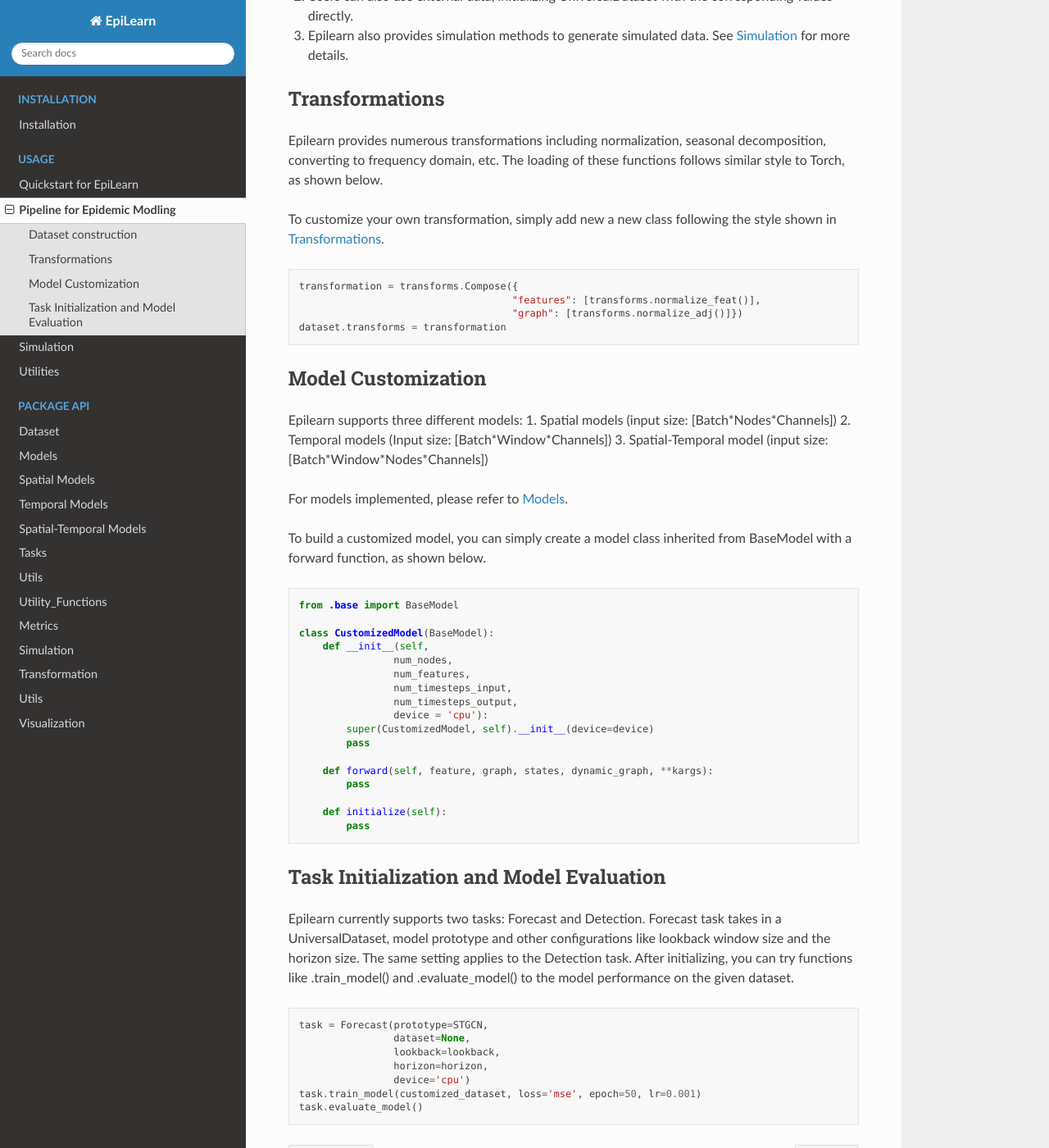
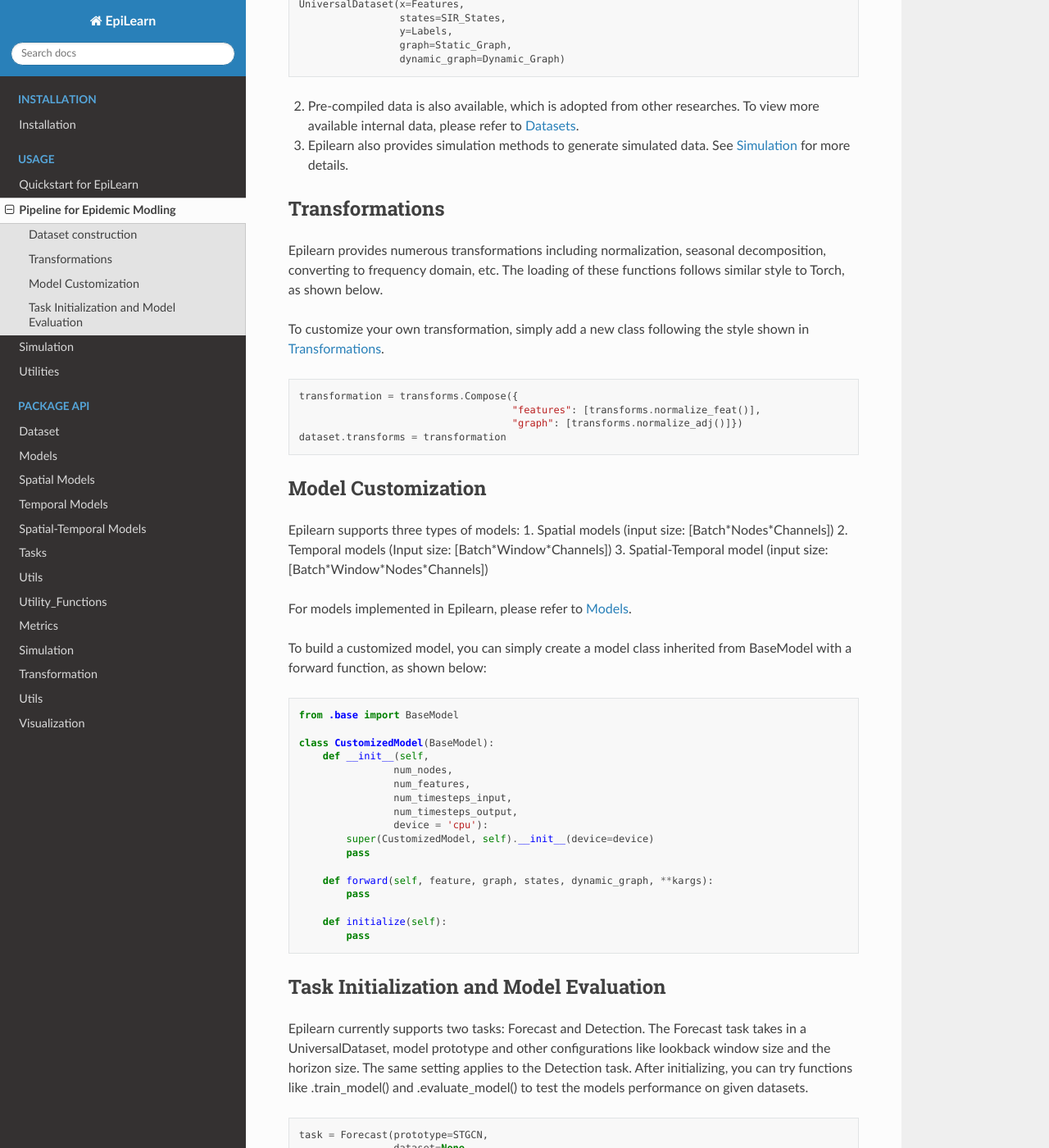
Before and after one commit to Emory-Melody/EpiLearn, a Sphinx documentation site: the page built from docs/tutorials/task_building.rst, in a window 1280 px wide and 1400 px high, scrolled down 448 px. Shown: the whole window at 82% size. Built offline with Sphinx 7.4.7 and the Read the Docs theme 2.0.0, drawn with Linux system fonts in a browser that asks for light colours; some of the changed text lies outside the part shown.

Commit message:
update doc

```diff
--- a/docs/Introduction.rst
+++ /dev/null
@@ -1,4 +0,0 @@
-Introduction
-============
-
-Introduction for Epilearn
--- a/docs/tutorials/task_building.rst
+++ b/docs/tutorials/task_building.rst
@@ -11,8 +11,17 @@ Dataset construction
 
 To begin with, we need to choose and load data using a UniversalDataset defined by Epilearn.
 
-1. Pre-compiled data is also available, which is adopted from other researches and processed. To view more available internal data, please refer to `Datasets <https://github.com/Emory-Melody/EpiLearn/tree/main/datasets>`_.
-2. Users can also use external data, initializing UniversalDataset with the corresponding values directly.
+1. Users can use external data, initializing UniversalDataset with the corresponding values directly.
+
+.. code-block:: python
+
+    UniversalDataset(x=Features,
+                     states=SIR_States,
+                     y=Labels,
+                     graph=Static_Graph,
+                     dynamic_graph=Dynamic_Graph)
+
+2. Pre-compiled data is also available, which is adopted from other researches. To view more available internal data, please refer to `Datasets <https://github.com/Emory-Melody/EpiLearn/tree/main/datasets>`_.
 3. Epilearn also provides simulation methods to generate simulated data. See  `Simulation <https://vermillion-malasada-a2864e.netlify.app/html/tutorials/simulation>`_ for more details.
 
 
@@ -21,7 +30,7 @@ Transformations
 
 Epilearn provides numerous transformations including normalization, seasonal decomposition, converting to frequency domain, etc. The loading of these functions follows similar style to Torch, as shown below.
 
-To customize your own transformation, simply add new a new class following the style shown in `Transformations <https://vermillion-malasada-a2864e.netlify.app/html/api/utils#transformation>`_.
+To customize your own transformation, simply add a new class following the style shown in `Transformations <https://vermillion-malasada-a2864e.netlify.app/html/api/utils#transformation>`_.
 
 .. code-block:: python
 
@@ -34,11 +43,11 @@ To customize your own transformation, simply add new a new class following the s
 Model Customization
 ----------------------
 
-Epilearn supports three different models: 1. Spatial models (input size: [Batch*Nodes*Channels]) 2. Temporal models (Input size: [Batch*Window*Channels]) 3. Spatial-Temporal model (input size: [Batch*Window*Nodes*Channels])
+Epilearn supports three types of models: 1. Spatial models (input size: [Batch*Nodes*Channels]) 2. Temporal models (Input size: [Batch*Window*Channels]) 3. Spatial-Temporal model (input size: [Batch*Window*Nodes*Channels])
 
-For models implemented, please refer to `Models <https://vermillion-malasada-a2864e.netlify.app/html/api/models>`_.
+For models implemented in Epilearn, please refer to `Models <https://vermillion-malasada-a2864e.netlify.app/html/api/models>`_.
 
-To build a customized model, you can simply create a model class inherited from BaseModel with a forward function, as shown below.
+To build a customized model, you can simply create a model class inherited from BaseModel with a forward function, as shown below:
 
 .. code-block:: python
 
@@ -63,7 +72,7 @@ To build a customized model, you can simply create a model class inherited from
 Task Initialization and Model Evaluation
 -------------------------------------------
 
-Epilearn currently supports two tasks: Forecast and Detection. Forecast task takes in a UniversalDataset, model prototype and other configurations like lookback window size and the horizon size. The same setting applies to the Detection task. After initializing, you can try functions like .train_model() and .evaluate_model() to the model performance on the given dataset.
+Epilearn currently supports two tasks: Forecast and Detection. The Forecast task takes in a UniversalDataset, model prototype and other configurations like lookback window size and the horizon size. The same setting applies to the Detection task. After initializing, you can try functions like .train_model() and .evaluate_model() to test the models performance on given datasets.
 
 .. code-block:: python
 
```
